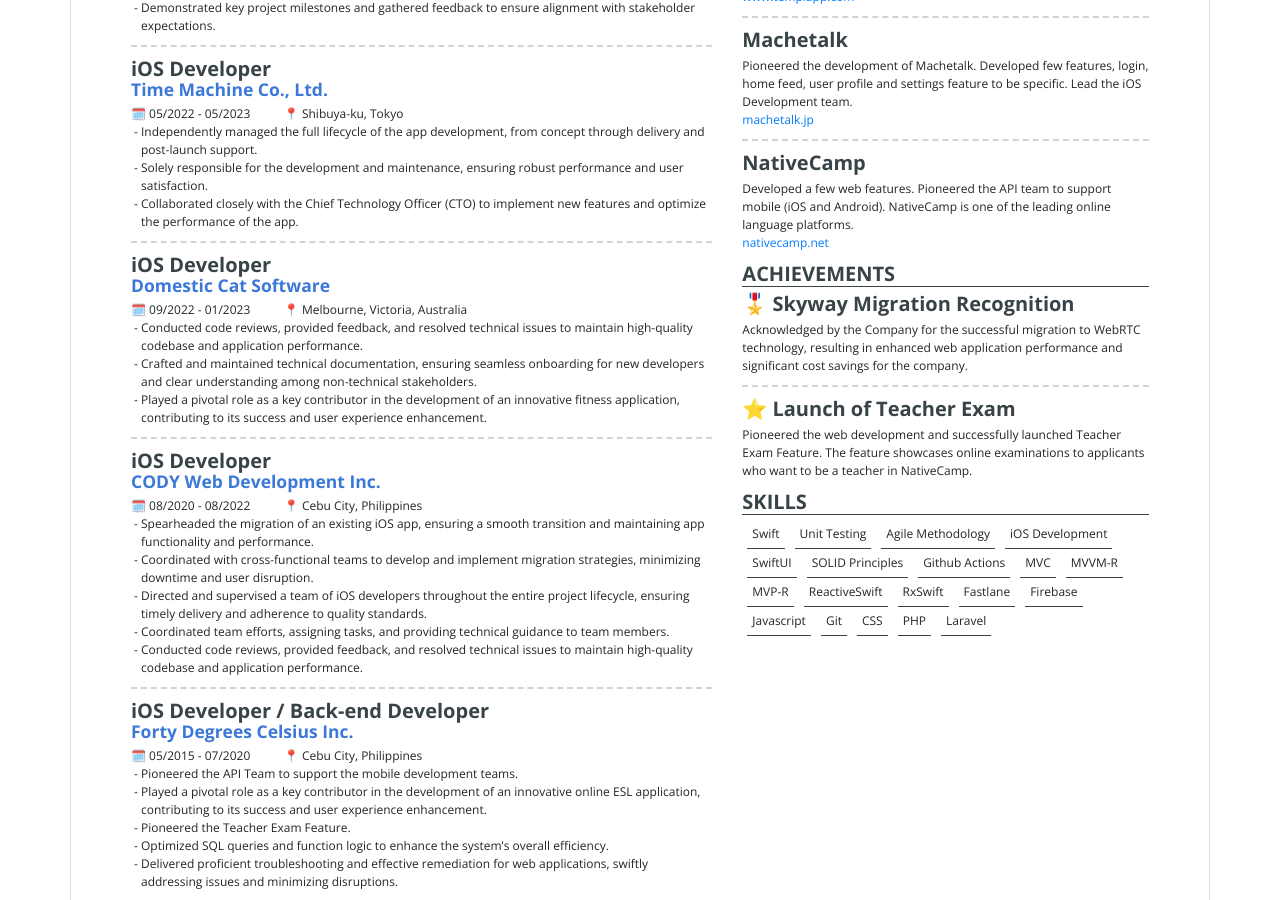
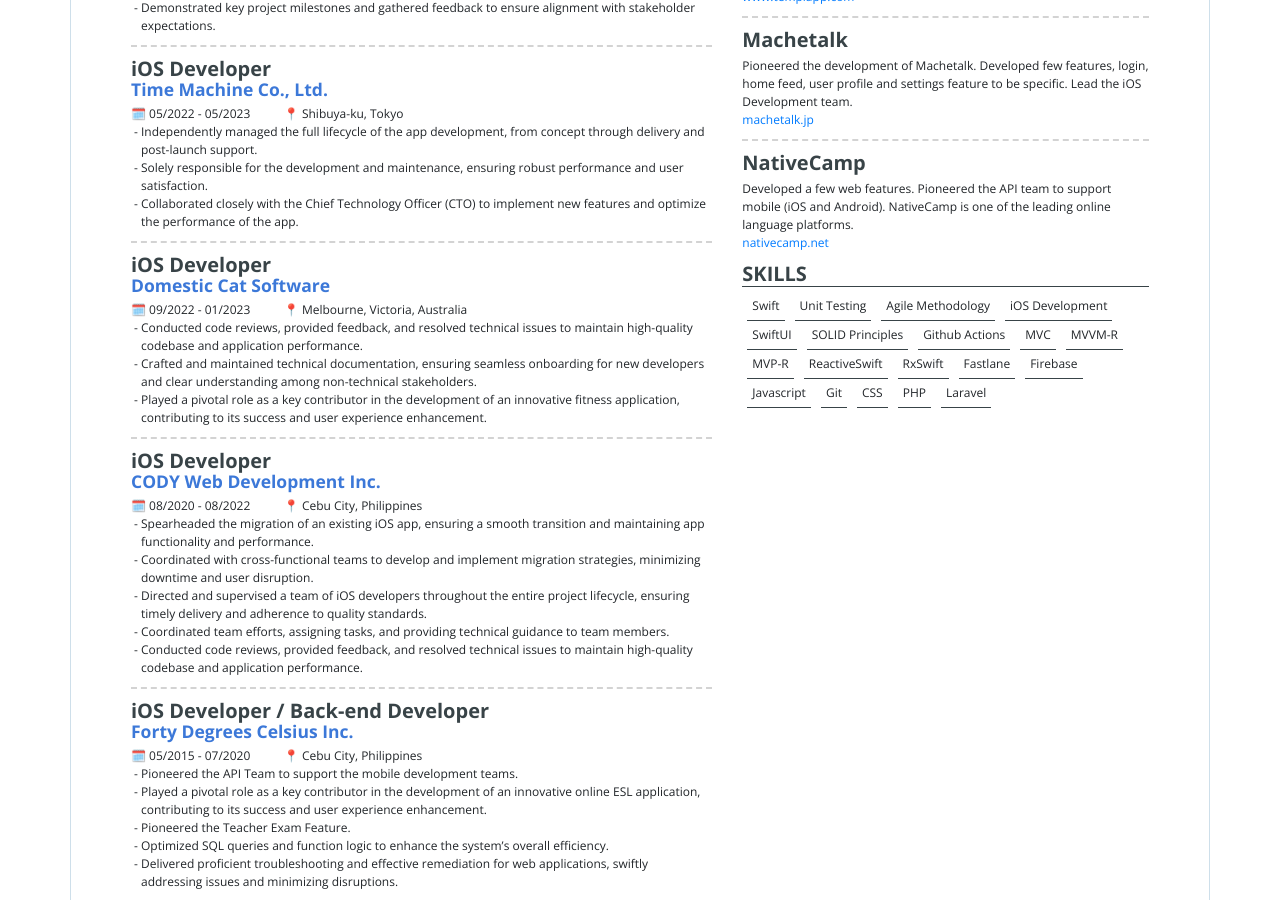
Before and after one commit to jacobearlp/jacobearlp.github.io, a Jekyll site: the page built from resume.md, in a window 1280 px wide and 900 px high, scrolled down 498 px. Built offline with Jekyll 4.4.1, drawn with Linux system fonts in a browser that asks for light colours; nearby versions of some CDN libraries.

Commit message:
Update Resume

```diff
--- a/_layouts/resume.html
+++ b/_layouts/resume.html
@@ -227,22 +227,6 @@
                         </div>
                     </div>
                     <div class="card-row">
-                        <h2>ACHIEVEMENTS</h2>
-                        <div class="item">
-                            <h2>🎖️ Skyway Migration Recognition</h2>
-                            <div class="description">
-                                Acknowledged by the Company for the successful migration to WebRTC technology, resulting in enhanced web application performance and significant cost savings for the company.
-                            </div>
-                        </div>
-                        <hr>
-                        <div class="item">
-                            <h2>⭐️ Launch of Teacher Exam</h2>
-                            <div class="description">
-                                Pioneered the web development and successfully launched Teacher Exam Feature. The feature showcases online examinations to applicants who want to be a teacher in NativeCamp.
-                            </div>
-                        </div>
-                    </div>
-                    <div class="card-row">
                         <h2>SKILLS</h2>
                         <div class="d-flex flex-wrap">
                             <div class="p-2 bd-highlight skill-item">Swift</div>
```
Also changed, not shown: 2 other files.
